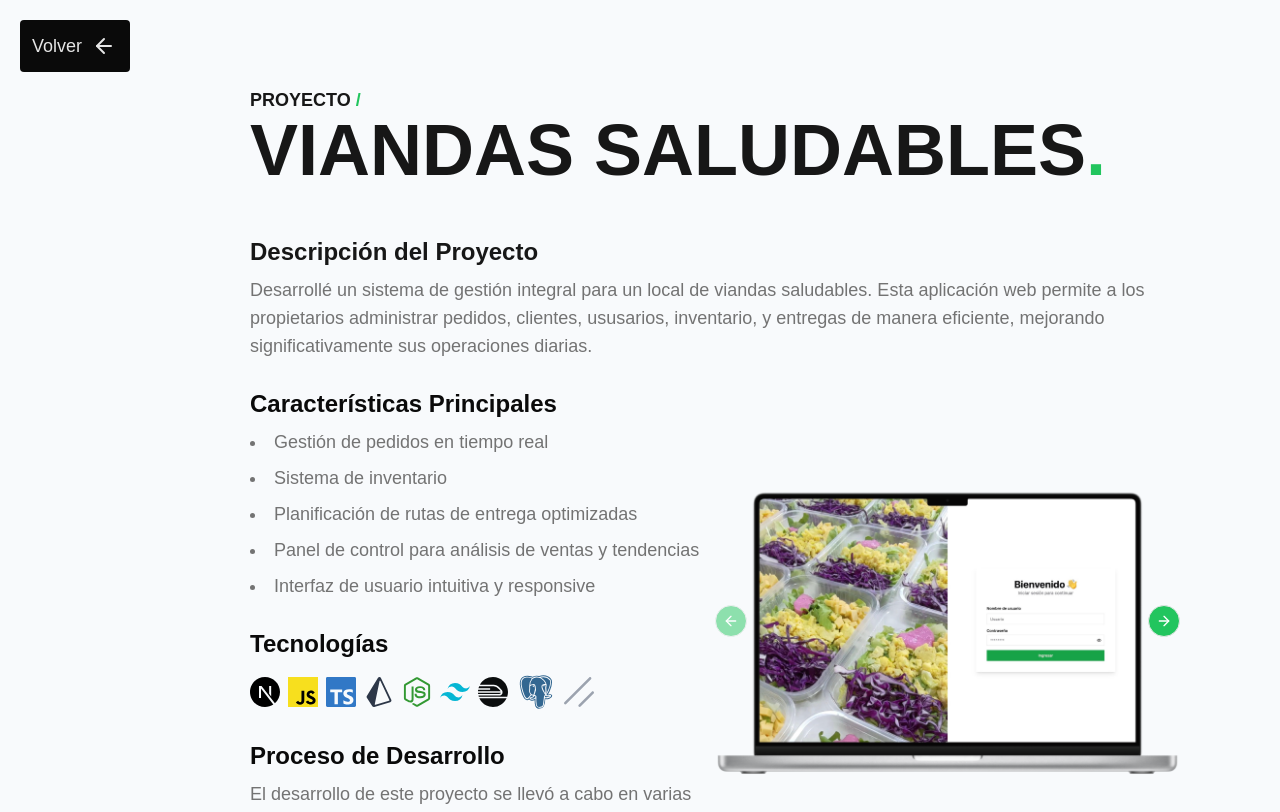
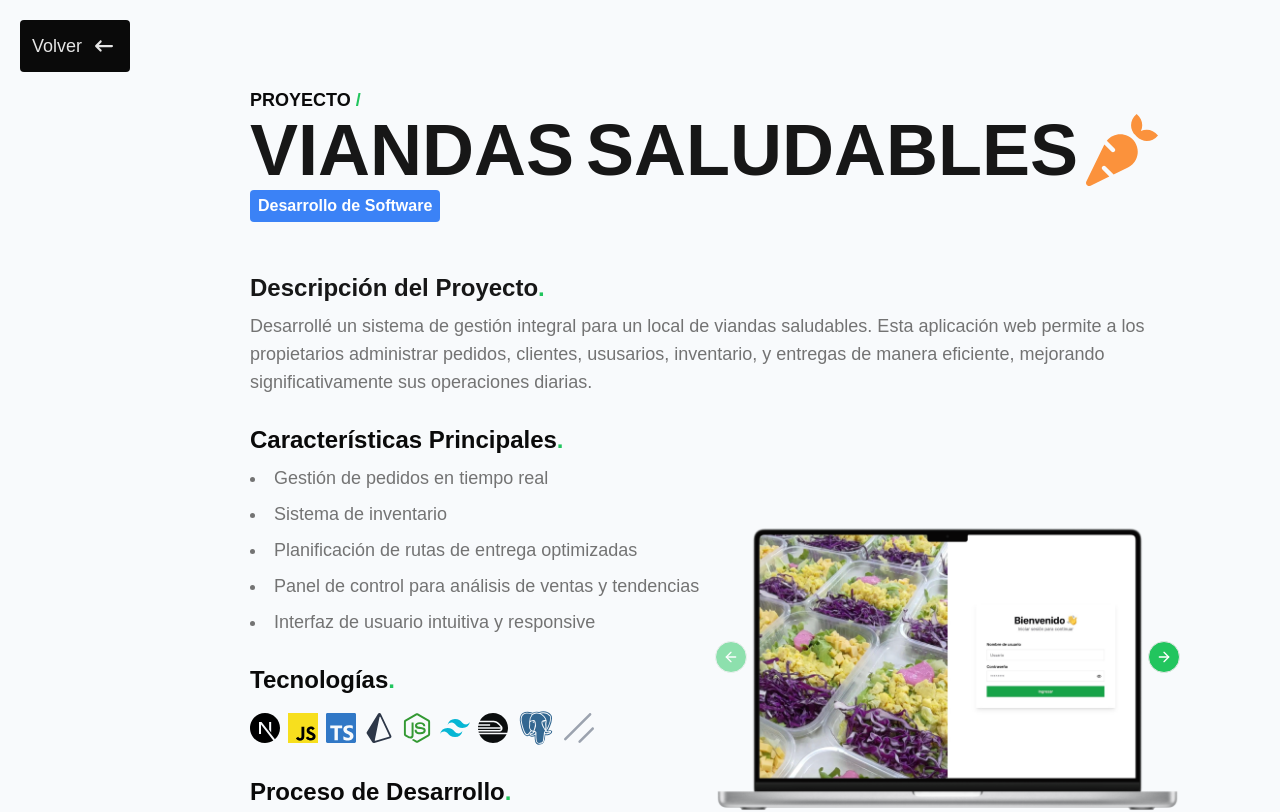
Before and after one commit to LucaTierno/Portfolio, a Next.js app: page /proyects/viandas-saludables in a window 1280 px wide. Shown: the top 812 px of the page. Built offline with nearby package versions, Linux system fonts and the light colour scheme.

Commit message:
ADD: styles in page viandas saludables

```diff
--- a/src/app/proyects/viandas-saludables/page.tsx
+++ b/src/app/proyects/viandas-saludables/page.tsx
@@ -9,7 +9,6 @@ import {
 } from "@/components/ui/carousel";
 import { Card, CardContent } from "@/components/ui/card";
 import Link from "next/link";
-import { ArrowLeft } from "lucide-react";
 import {
   SiJavascript,
   SiNextdotjs,
@@ -19,8 +18,9 @@ import {
   SiTailwindcss,
   SiTypescript,
 } from "react-icons/si";
-import { FaNodeJs } from "react-icons/fa";
+import { FaCarrot, FaNodeJs } from "react-icons/fa";
 import { BiLogoPostgresql } from "react-icons/bi";
+import { FaArrowLeftLong } from "react-icons/fa6";
 
 export default function ViandaSaludableProject() {
   const projectImages = [
@@ -75,19 +75,28 @@ export default function ViandaSaludableProject() {
         className="z-20 py-1 px-2 mt-2 ml-2 fixed flex text-sm md:text-lg items-center gap-1 md:gap-2 bg-neutral-950 text-neutral-200 rounded md:p-3 font-medium md:mt-5 md:ml-5"
       >
         Volver
-        <ArrowLeft className="w-5 md:w-7" />
+        <FaArrowLeftLong className="w-5 md:w-7" />
       </Link>
       <main className="px-[20px] lg:pr-[100px] lg:pl-[250px] py-14">
-        <h1 className="pt-[30px] mb-[30px] xl:mb-[50px] font-bold text-neutral-900 text-3xl md:text-5xl lg:text-7xl text-center xl:text-start">
-          <p className="text-sm md:text-lg">
+        <div className="mb-[30px] xl:mb-[50px]">
+          <p className="pt-[30px] font-semibold text-sm md:text-lg text-center lg:text-start">
             PROYECTO <span className="text-green-500">/</span>
           </p>
-          VIANDAS SALUDABLES<span className="text-green-500">.</span>
-        </h1>
+          <h1 className="flex flex-wrap gap-x-1 md:gap-x-3 items-center justify-center lg:justify-start font-bold text-neutral-900 text-3xl md:text-5xl lg:text-7xl text-center lg:text-start">
+            <span>VIANDAS</span>
+            <span className="flex items-center">
+              SALUDABLES
+              <FaCarrot className="ml-1 text-orange-400 text-3xl md:ml-2 md:text-5xl lg:text-7xl" />
+            </span>
+          </h1>
+            <p className="mt-1 text-center text-sm md:text-base w-fit m-auto lg:inline-block  lg:text-start bg-blue-500 text-white rounded px-2 py-1 font-bold">
+              Desarrollo de Software
+            </p>
+        </div>
 
         <div className="mb-7 max-w-6xl">
           <h2 className="text-2xl font-semibold mb-1 md:mb-2 text-neutral-900">
-            Descripción del Proyecto
+            Descripción del Proyecto<span className="text-green-500">.</span>
           </h2>
           <p className="text-lg text-neutral-500">
             Desarrollé un sistema de gestión integral para un local de viandas
@@ -103,6 +112,7 @@ export default function ViandaSaludableProject() {
             <div className="mb-7">
               <h3 className="text-2xl font-semibold mb-1 md:mb-2">
                 Características Principales
+                <span className="text-green-500">.</span>
               </h3>
 
               <ul className="list-disc list-inside text-lg space-y-2 text-neutral-500">
@@ -115,7 +125,9 @@ export default function ViandaSaludableProject() {
             </div>
 
             <div className="mb-7">
-              <h3 className="text-2xl font-semibold mb-3">Tecnologías</h3>
+              <h3 className="text-2xl font-semibold mb-3">
+                Tecnologías<span className="text-green-500">.</span>
+              </h3>
               <div className="flex gap-2 items-center justify-between sm:justify-start ">
                 {techs.map((tech, index) => (
                   <div key={index} className="relative group">
@@ -135,7 +147,7 @@ export default function ViandaSaludableProject() {
 
             <div className="">
               <h2 className="text-2xl font-semibold mb-1 md:mb-2">
-                Proceso de Desarrollo
+                Proceso de Desarrollo<span className="text-green-500">.</span>
               </h2>
               <p className="text-lg mb-1 md:mb-2 text-neutral-500">
                 El desarrollo de este proyecto se llevó a cabo en varias etapas:
@@ -179,7 +191,7 @@ export default function ViandaSaludableProject() {
             </Carousel>
             <div className="">
               <h2 className="text-2xl font-semibold mb-1 md:mb-2">
-                Equipo de Trabajo
+                Equipo de Trabajo<span className="text-green-500">.</span>
               </h2>
               <p className="text-lg mb-1 md:mb-2 text-neutral-500">
                 El equipo de desarrollo esta compuesto por:
```
